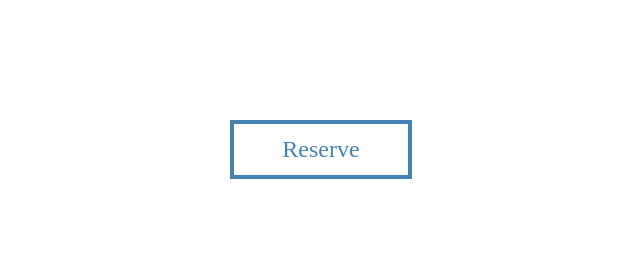
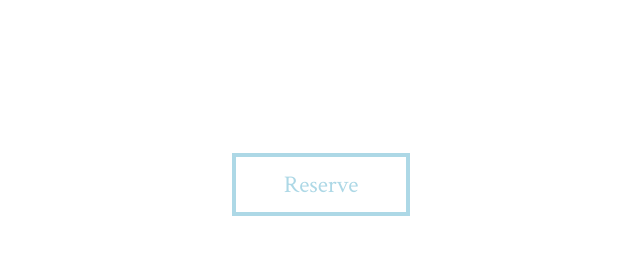
Before and after one commit to rjblee/restaurant, a plain HTML site: page index.html in a window 1280 px wide. Shown: the part 447-702 px from the top of the page, without its empty margins (319-959 px from the left). Drawn offline with nearby package versions, Linux system fonts and the light colour scheme.

Commit message:
Style the captions

```diff
--- a/css/restaurant.css
+++ b/css/restaurant.css
@@ -7,7 +7,7 @@ video {
     position: fixed;
     /* top: 50%;
     left: 50%; */
-    margin-top: -39%;
+    margin-top: -44%;
     margin-left: -0.4%;
     z-index: 1;
     /* width: 100%; */
@@ -26,18 +26,21 @@ div {
 h1 {
     font-size: 40px;
     margin-bottom: 50px;
+    /* font-family: 'Josefin Sans'; */
+    font-family: 'EB Garamond';
 }
 
 .description {
     margin-top: 25%;
-    font-size: 1.5em;
+    font-size: 1.6em;
+    font-family: 'Crimson Text';
 }
 
 a {
     display: inline-block;
     padding: 12px 48px;
-    border: solid 4px steelblue;
+    border: solid 4px lightblue;
     text-decoration: none;
     font-size: 24px;
-    color: steelblue;
+    color: lightblue;
 }
```
